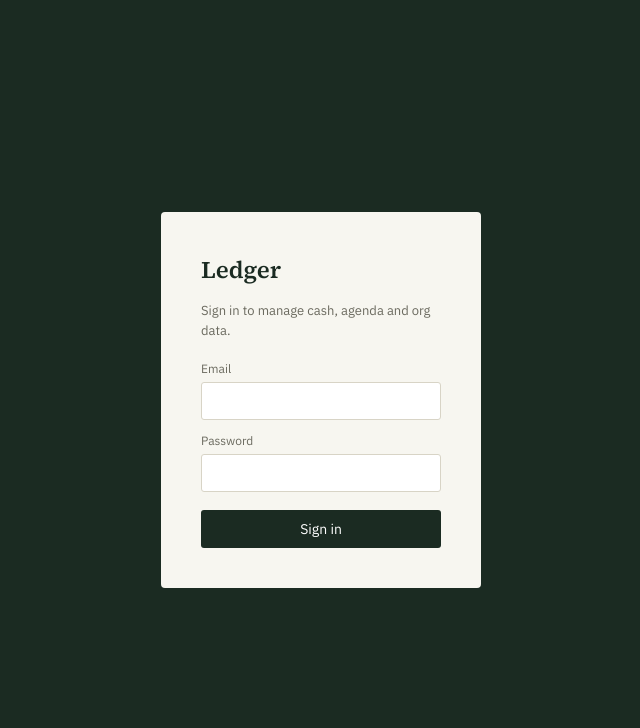
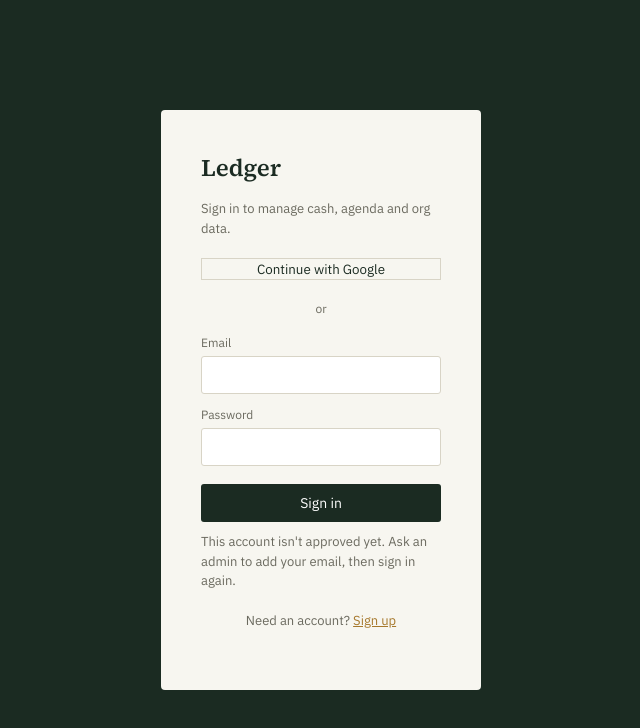
Before and after one commit to idyusufm/org-manager, a React (Vite) app: page /#/login in a window 1280 px wide. Shown: the top 728 px of the page, without its empty margins (319-959 px from the left). Built offline with nearby package versions, Linux system fonts and the light colour scheme; no server answers; the database is empty; sample sign-in values are in the browser's storage.

Commit message:
Update Login.jsx

```diff
--- a/src/pages/Login.jsx
+++ b/src/pages/Login.jsx
@@ -1,8 +1,15 @@
 import React, { useState } from 'react'
-import { signInWithEmailAndPassword } from 'firebase/auth'
-import { auth } from '../firebase'
+import {
+  signInWithEmailAndPassword,
+  createUserWithEmailAndPassword,
+  signInWithRedirect,
+} from 'firebase/auth'
+import { auth, googleProvider } from '../firebase'
+import { useAuth } from '../AuthContext'
 
 export default function Login() {
+  const { checkError } = useAuth()
+  const [mode, setMode] = useState('signin')
   const [email, setEmail] = useState('')
   const [password, setPassword] = useState('')
   const [error, setError] = useState('')
@@ -13,19 +20,51 @@ export default function Login() {
     setError('')
     setBusy(true)
     try {
-      await signInWithEmailAndPassword(auth, email, password)
+      if (mode === 'signup') {
+        await createUserWithEmailAndPassword(auth, email, password)
+      } else {
+        await signInWithEmailAndPassword(auth, email, password)
+      }
     } catch (err) {
-      setError('Wrong email or password. Ask an admin if you need access.')
+      setError(
+        mode === 'signup'
+          ? 'Could not create account. Use a real email and a password with 6+ characters.'
+          : 'Wrong email or password.'
+      )
     } finally {
       setBusy(false)
     }
+  }
+
+  const handleGoogle = () => {
+    setError('')
+    signInWithRedirect(auth, googleProvider)
   }
 
   return (
     <div className="login-shell">
       <div className="login-card">
         <h1>Ledger</h1>
-        <p>Sign in to manage cash, agenda and org data.</p>
+        <p>
+          {mode === 'signup'
+            ? 'Create an account to get started.'
+            : 'Sign in to manage cash, agenda and org data.'}
+        </p>
+
+        <button
+          type="button"
+          className="btn-outline"
+          onClick={handleGoogle}
+          disabled={busy}
+          style={{ width: '100%', marginBottom: 16 }}
+        >
+          Continue with Google
+        </button>
+
+        <div style={{ textAlign: 'center', color: 'var(--text-muted)', fontSize: 12, margin: '4px 0 16px' }}>
+          or
+        </div>
+
         <form onSubmit={handleSubmit}>
           <label htmlFor="email">Email</label>
           <input
@@ -43,12 +82,39 @@ export default function Login() {
             value={password}
             onChange={(e) => setPassword(e.target.value)}
             required
+            minLength={6}
           />
           <button className="btn" type="submit" disabled={busy} style={{ marginTop: 18, width: '100%' }}>
-            {busy ? 'Signing in…' : 'Sign in'}
+            {busy ? 'Please wait…' : mode === 'signup' ? 'Create account' : 'Sign in'}
           </button>
-          {error && <p className="error-text">{error}</p>}
+          {(error || checkError) && <p className="error-text">{error || checkError}</p>}
         </form>
+
+        <p style={{ marginTop: 18, fontSize: 13, textAlign: 'center' }}>
+          {mode === 'signup' ? (
+            <>
+              Already have an account?{' '}
+              <button
+                type="button"
+                onClick={() => setMode('signin')}
+                style={{ background: 'none', border: 'none', color: 'var(--brass)', textDecoration: 'underline', cursor: 'pointer', padding: 0, font: 'inherit' }}
+              >
+                Sign in
+              </button>
+            </>
+          ) : (
+            <>
+              Need an account?{' '}
+              <button
+                type="button"
+                onClick={() => setMode('signup')}
+                style={{ background: 'none', border: 'none', color: 'var(--brass)', textDecoration: 'underline', cursor: 'pointer', padding: 0, font: 'inherit' }}
+              >
+                Sign up
+              </button>
+            </>
+          )}
+        </p>
       </div>
     </div>
   )
```
